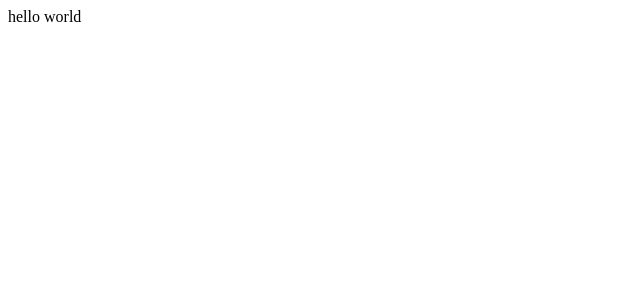
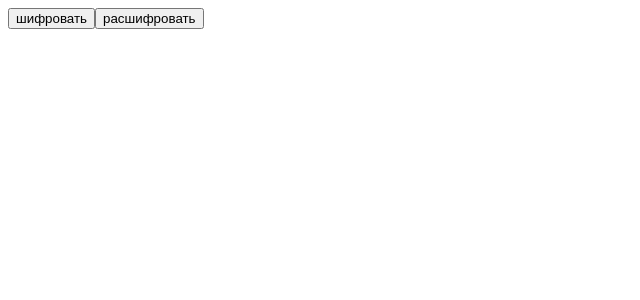
Before and after one commit to Sarylov/el_crypto, a React (Vite) app: page / in a window 1280 px wide. Shown: the top 300 px of the page, without its empty margins (0-640 px from the left). Built offline with nearby package versions, Linux system fonts and the light colour scheme.

Commit message:
add mode-selector

```diff
--- a/src/App.tsx
+++ b/src/App.tsx
@@ -1,5 +1,11 @@
+import { ModeSelector } from "./modules/mode-selector";
+
 function App() {
-  return <div className="App">hello world</div>;
+  return (
+    <>
+      <ModeSelector />
+    </>
+  );
 }
 
 export default App;
--- /dev/null
+++ b/src/modules/mode-selector/index.ts
@@ -0,0 +1 @@
+export { ModeSelector } from "./mode-selector";
--- /dev/null
+++ b/src/modules/mode-selector/mode-selector.tsx
@@ -0,0 +1,13 @@
+import { observer } from "mobx-react-lite";
+import modeSelector from "../../store/mode-selector";
+
+export const ModeSelector: React.FC = observer(() => {
+  console.log(modeSelector.selected);
+
+  return (
+    <>
+      <button onClick={() => modeSelector.selectEncrypt()}>шифровать</button>
+      <button onClick={() => modeSelector.selectDecrypt()}>расшифровать</button>
+    </>
+  );
+});
--- /dev/null
+++ b/src/store/mode-selector.ts
@@ -0,0 +1,19 @@
+import { makeAutoObservable } from "mobx";
+
+class ModeSelector {
+  selected: "encrypt" | "decrypt" = "encrypt";
+
+  constructor() {
+    makeAutoObservable(this);
+  }
+
+  selectEncrypt() {
+    this.selected = "encrypt";
+  }
+
+  selectDecrypt() {
+    this.selected = "decrypt";
+  }
+}
+
+export default new ModeSelector();
```
